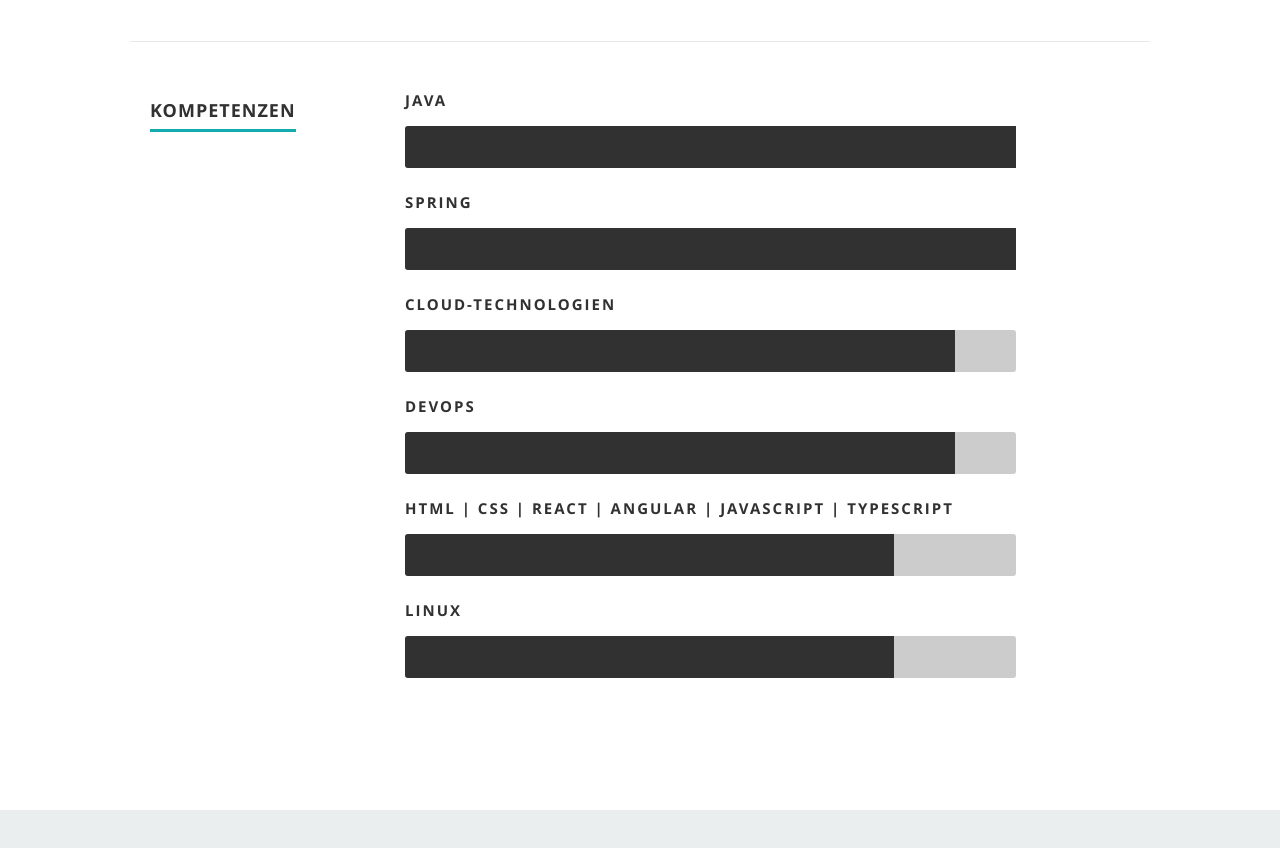
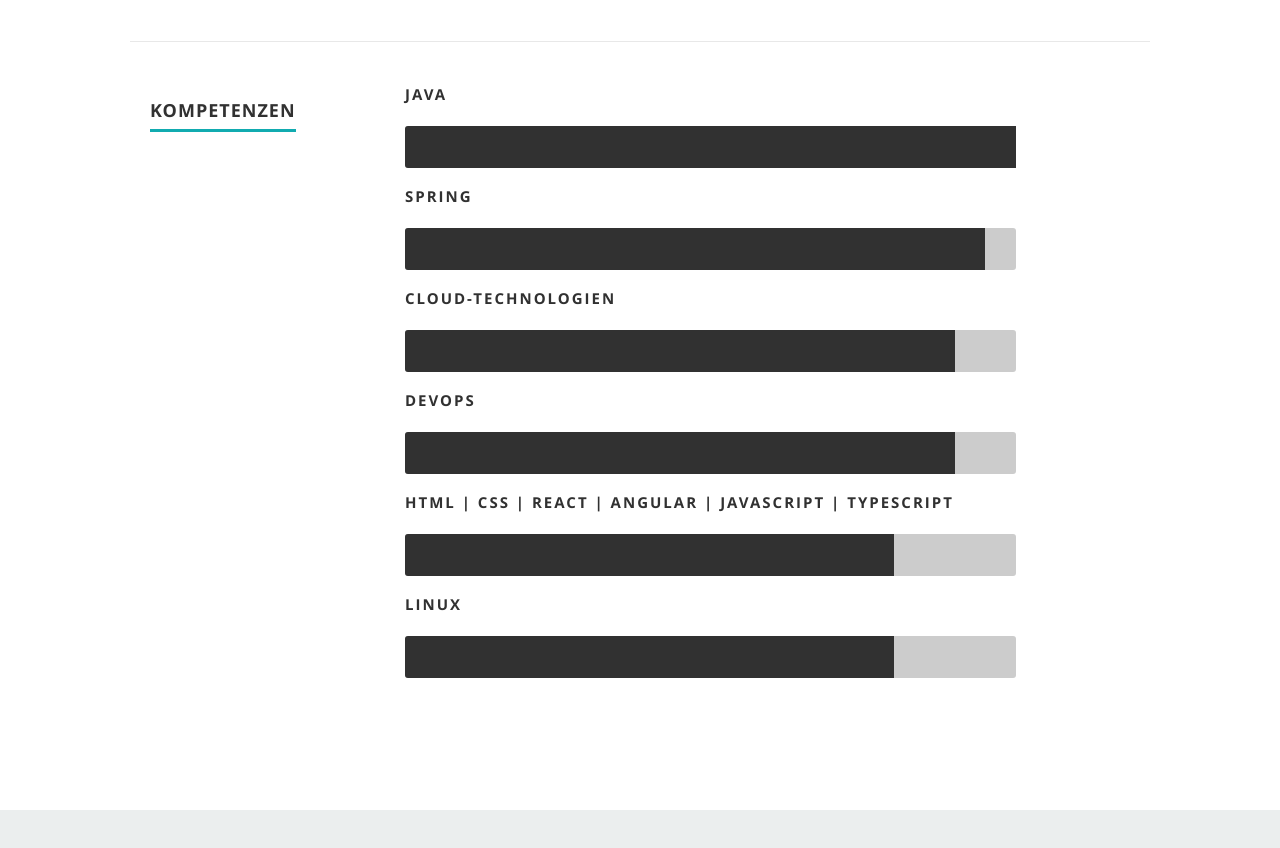
Before and after one commit to stefanm96/website, a React (Create React App) app: page / in a window 1280 px wide. Shown: the part 3716-4564 px from the top of the page. Built offline with nearby package versions, Linux system fonts and the light colour scheme.

Commit message:
fixed layout bug in skills section

```diff
--- a/public/css/layout.css
+++ b/public/css/layout.css
@@ -309,7 +309,8 @@ ul#nav li.current a { color: #00CCCC }
    letter-spacing: 2px;
 	font-weight: normal;
    position: relative;
-	top: -36px;
+	top: -42px;
+   margin-bottom: 10px;
 }
 .bar-expand {
    position: absolute;
--- a/public/resumeData.json
+++ b/public/resumeData.json
@@ -105,7 +105,7 @@
       },
       {
         "name": "Spring",
-        "level": "100%"
+        "level": "95%"
       },
       {
         "name": "Cloud-Technologien",
```
